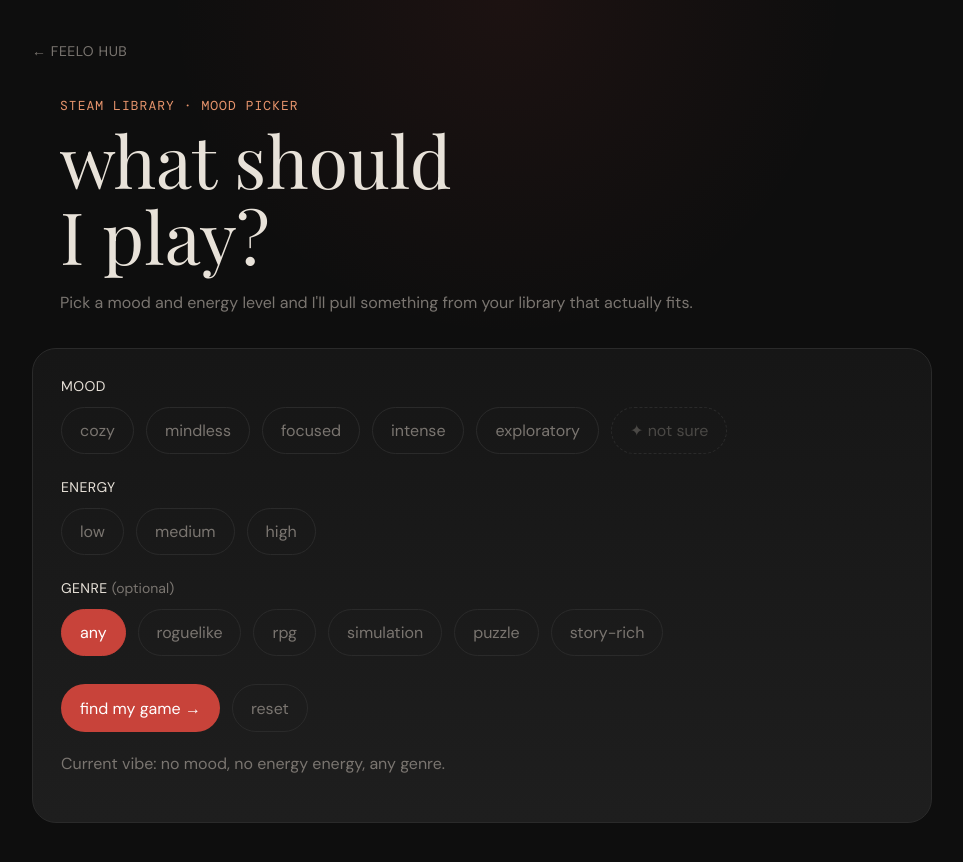
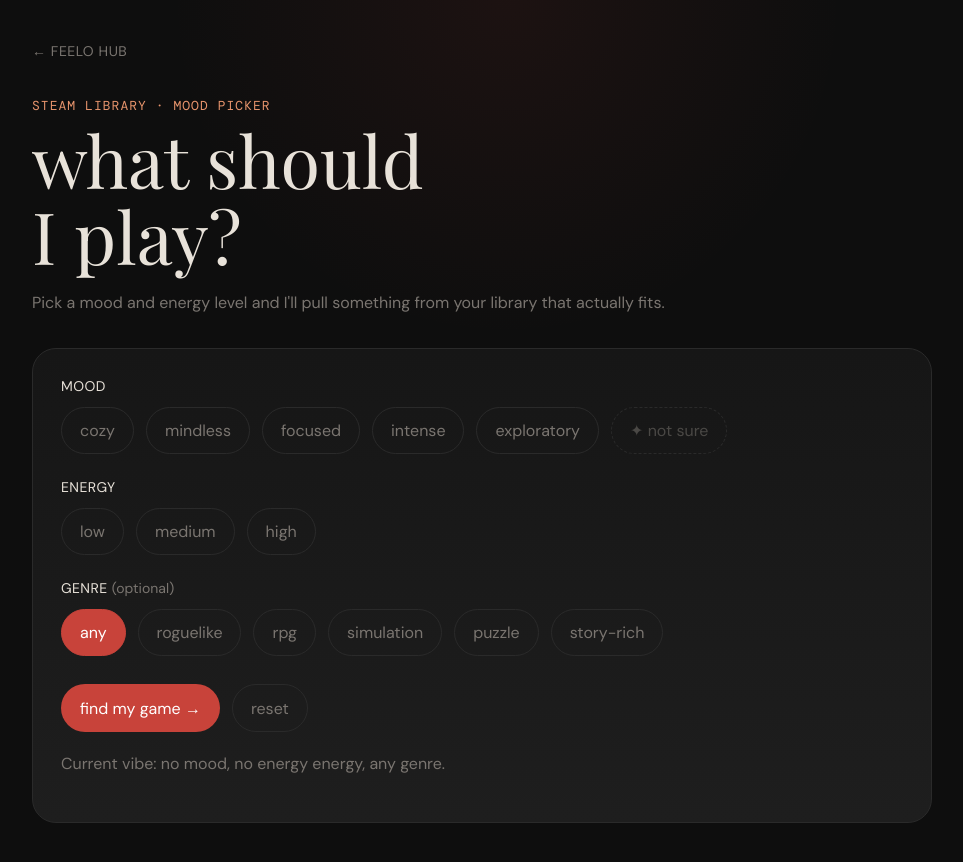
Before and after one commit to lunatheomilo/feelo-hub, a website: page public/game-picker.html in a window 1280 px wide. Shown: the whole page, without its empty margins (133-1096 px from the left). Drawn offline with nearby package versions, Linux system fonts and the light colour scheme; a web font is replaced by a local one.

Commit message:
fix: remove hero padding-left

```diff
--- a/public/game-picker.css
+++ b/public/game-picker.css
@@ -76,7 +76,6 @@ button {
 .hero {
   margin-bottom: 32px;
   max-width: 900px;
-  padding-left: 28px;
 }
 
 .eyebrow {
```
